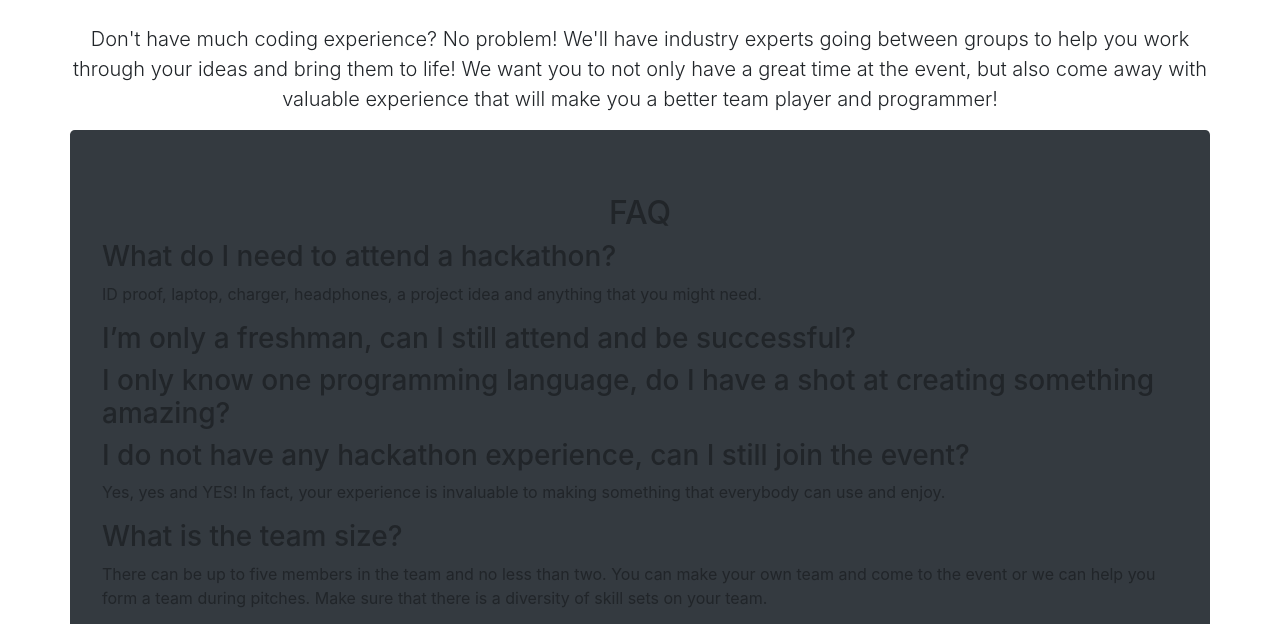
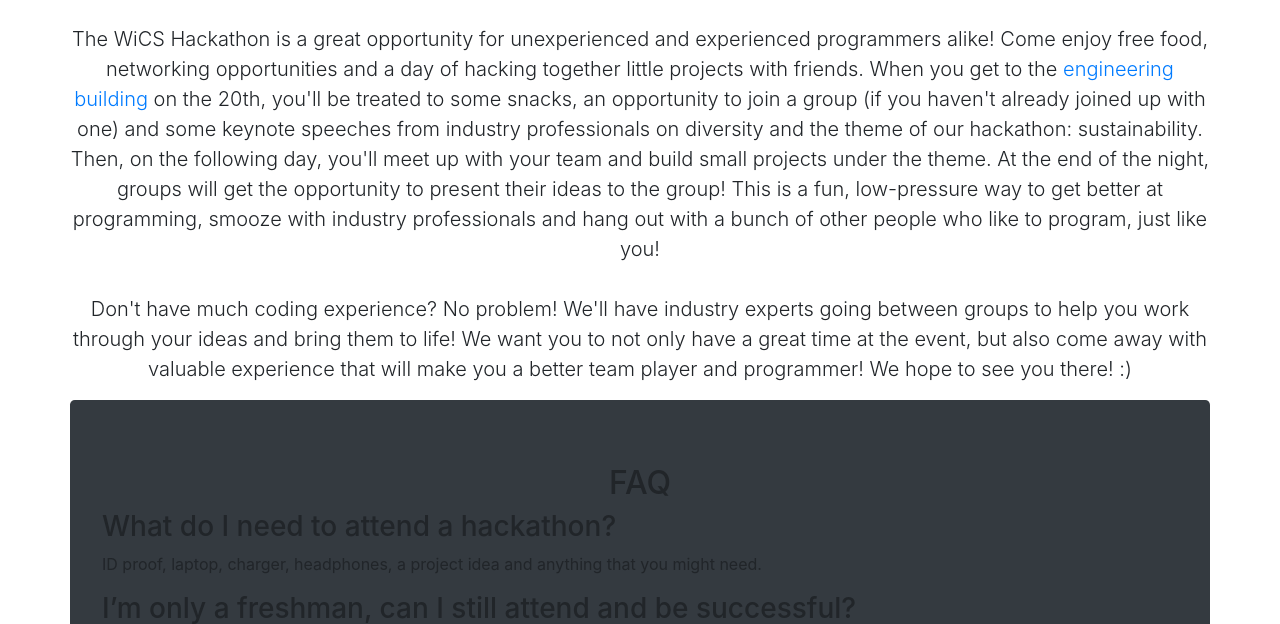
Before and after one commit to WiCS-PortlandState/wics_2, a Python web app: template wics_2/templates/hackathon-home.jinja2 in a window 1280 px wide. Shown: the part 48-672 px from the top of the page. Run offline with Jinja, Linux system fonts and the light colour scheme; the template is opened without the code that fills it, so the values that code supplies are empty; some libraries are stand-ins or nearby versions.

Commit message:
description updates -> added location and opener

```diff
--- a/wics_2/templates/hackathon-home.jinja2
+++ b/wics_2/templates/hackathon-home.jinja2
@@ -4,9 +4,19 @@
     <div class="content big-bottom-margin text-center">
     <img class="medium-bottom-margin col-12" src="{{ request.static_url('wics_2:static/images/hackathon/hackathon-registration-1.jpg') }}">
     <p class="lead">
+        The WiCS Hackathon is a great opportunity for unexperienced and experienced programmers alike! Come
+        enjoy free food, networking opportunities and a day of hacking together little projects with friends.
+        When you get to the <a class="font-bold" href="" target="_blank">engineering building</a> on the 20th,
+        you'll be treated to some snacks, an opportunity to join a group (if you haven't already joined up with one)
+        and some keynote speeches from industry professionals on diversity and the theme of our hackathon: sustainability.
+        Then, on the following day, you'll meet up with your team and build small projects under the theme. At the end of
+        the night, groups will get the opportunity to present their ideas to the group! This is a fun, low-pressure way
+        to get better at programming, smooze with industry professionals and hang out with a bunch of other people who
+        like to program, just like you!
+        <br><br>
         Don't have much coding experience? No problem! We'll have industry experts going between groups to help you work through
         your ideas and bring them to life! We want you to not only have a great time at the event, but also come away
-        with valuable experience that will make you a better team player and programmer!
+        with valuable experience that will make you a better team player and programmer! We hope to see you there! :)
     </p>
     </div>
     <div class="big-bottom-margin jumbotron bg-dark">
--- a/wics_2/templates/hackathon-schedule.jinja2
+++ b/wics_2/templates/hackathon-schedule.jinja2
@@ -6,7 +6,7 @@
         <div>
             <h2 class="font-bold">April 20</h2>
             <div class="row">
-                <div class="col-3">5:00 - 6:00 PM</div><div class="col-3">Attendee sign-in</div>
+                <div class="col-3">5:00 - 6:00 PM</div><div class="col-3">Attendee sign-in<br>(lobby of <a class = "font-bold" href="https://goo.gl/maps/4aQRfWuBbsR2" target="_blank">Engineering Building</a>)</div>
                 <div class="col-6">Students who want to be in a group that is competing for the cash prize will pay their entry fee at this time. Team leads will be filling out a project questionnaire that will be posted on the back wall for attendees to see.</div>
             </div>
             <div class="row">
@@ -21,7 +21,7 @@
         <div>
             <h2 class="font-bold">April 21</h2>
             <div class="row">
-                <div class="col-3">9:00 - 10:00 AM</div><div class="col-3">Breakfast</div>
+                <div class="col-3">9:00 - 10:00 AM</div><div class="col-3">Breakfast <br>(lobby of <a class = "font-bold" href="https://goo.gl/maps/4aQRfWuBbsR2" target="_blank">Engineering Building</a>)</div>
                 <div class="col-6">WiCS delivers a welcome message. Participants separate into working groups.</div>
             </div>
             <div class="row">
```
